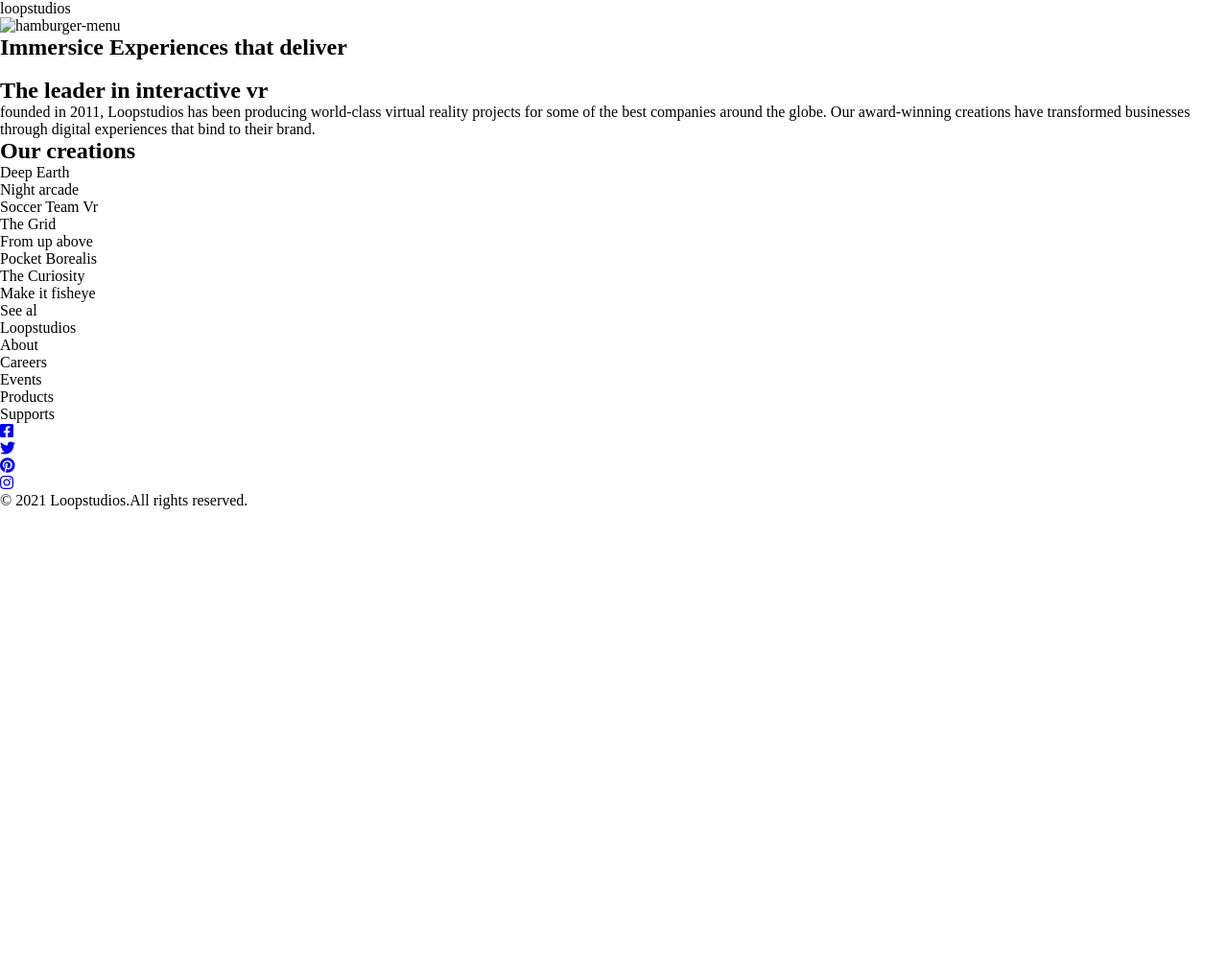
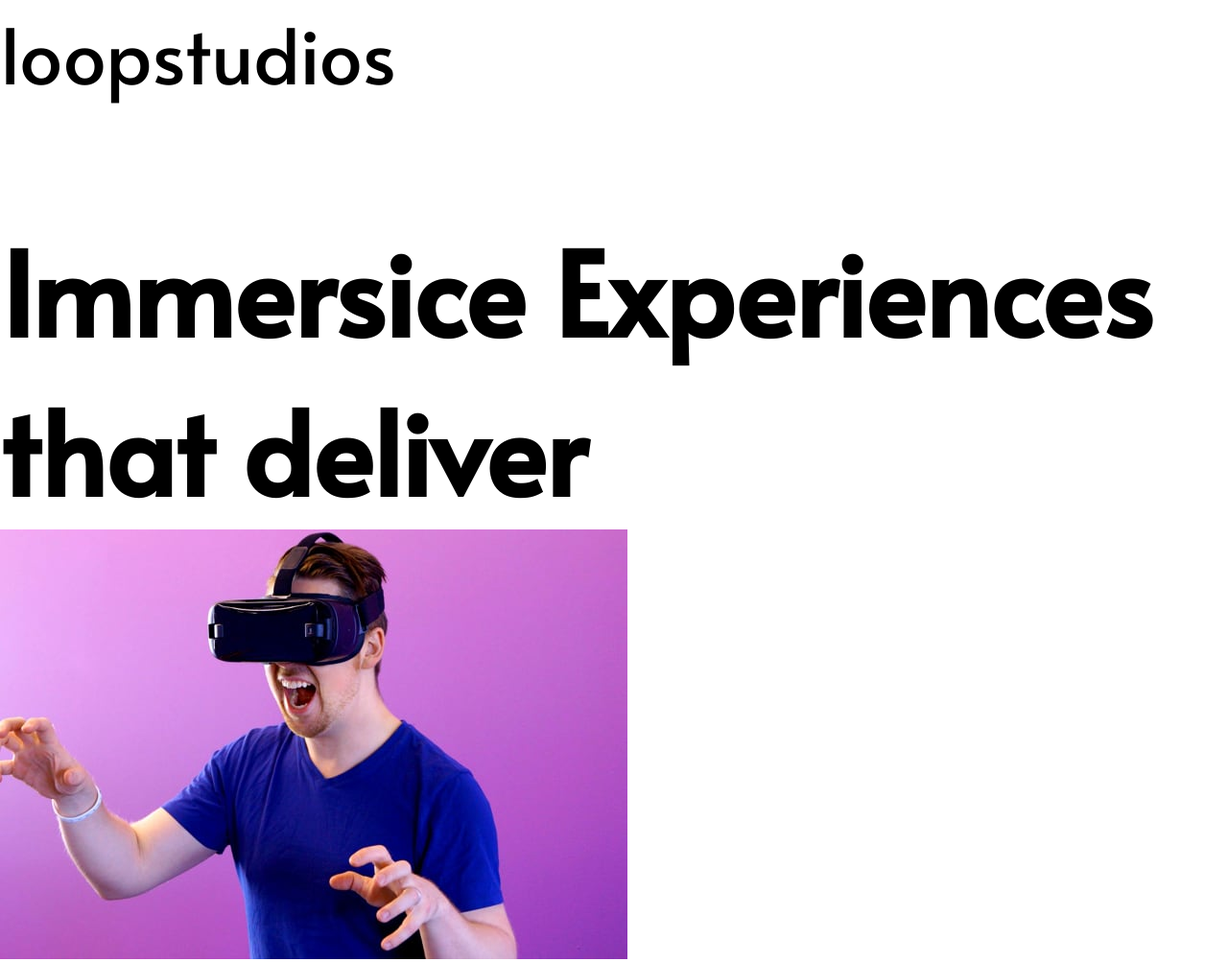
Before and after one commit to AsanteWiebers/Loopstudios_assignment, a plain HTML site: page index.html in a window 1280 px wide. Shown: the top 1003 px of the page at 96% size. Before the commit the page ends 800 px from the top, so only its background shows below. Drawn offline with Linux system fonts and the light colour scheme.

Commit message:
basic scss styling

```diff
--- /dev/null
+++ b/Css/styles.scss
@@ -0,0 +1,19 @@
+@import url('https://fonts.googleapis.com/css2?family=Alata&display=swap');
+@import url('https://fonts.googleapis.com/css2?family=Josefin+Sans:wght@300&display=swap');
+
+* {
+box-sizing: border-box;
+padding: 0;
+margin: 0;
+}
+
+
+$primary_color: hsl(0, 0%, 100%);
+$secondary_color: hsl(0, 0%, 0%);
+$primary_gray: hsl(0, 0%, 55%);
+$secondary_gray: hsl(0, 0%, 41%);
+
+body{
+font-size: 5em;
+font-family: 'Alata', sans-serif;
+}
--- a/index.html
+++ b/index.html
@@ -9,9 +9,10 @@
     <link rel="stylesheet" href="https://cdnjs.cloudflare.com/ajax/libs/font-awesome/5.15.3/css/all.min.css" integrity="sha512-iBBXm8fW90+nuLcSKlbmrPcLa0OT92xO1BIsZ+ywDWZCvqsWgccV3gFoRBv0z+8dLJgyAHIhR35VZc2oM/gI1w==" crossorigin="anonymous" />
 </head>
 <body>
+
         <section class="header">
             <p class="header_title">loopstudios</p>
-                <img class="hamburger" src="" alt="hamburger-menu">
+                <img class="hamburger" id="hamburger-onclick" src="./Dist/Images/2021_block1-master-images-mobile/images/mobile/images_icon-hamburger.svg" alt="hamburger-menu">
 
                 <div class="header_box">
                     <h1 class="banner">Immersice Experiences that deliver</h1>
@@ -21,7 +22,7 @@
 
 
          <main class="main_area">
-            <img src="" alt="">
+            <img src="./Dist/Images/2021_block1-master-images-mobile/images/mobile/image-interactive.jpg" alt="virtual reality image">
 
             <h2 class="main_title">
             The leader in interactive vr
@@ -38,16 +39,16 @@
          <section class="grid">
             <h2 class="grid_title">Our creations</h2>
                 <div class="grid_images">
-                    <div class="grid_items">Deep Earth</div>
-                    <div class="grid_items">Night arcade</div>
-                    <div class="grid_items">Soccer Team Vr</div>
-                    <div class="grid_items">The Grid</div>
-                    <div class="grid_items">From up above</div>
-                    <div class="grid_items">Pocket Borealis</div>
-                    <div class="grid_items">The Curiosity</div>
-                    <div class="grid_items">Make it fisheye</div>
+                    <div class="grid_items"><img src="./Dist/Images/2021_block1-master-images-mobile/images/mobile/image-deep-earth.jpg" alt="Earth vieuw from space"> Deep Earth</div>
+                    <div class="grid_items"><img src="./Dist/Images/2021_block1-master-images-mobile/images/mobile/image-night-arcade.jpg" alt="Night arcade"> Night arcade</div>
+                    <div class="grid_items"><img src="./Dist/Images/2021_block1-master-images-mobile/images/mobile/image-soccer-team.jpg" alt="Soccerplayer"> Soccer Team Vr</div>
+                    <div class="grid_items"><img src="./Dist/Images/2021_block1-master-images-mobile/images/mobile/image-grid.jpg" alt="Racegrid"> The Grid</div>
+                    <div class="grid_items"><img src="./Dist/Images/2021_block1-master-images-mobile/images/mobile/image-from-above.jpg"alt="Helicopter vieuw"> From up above</div>
+                    <div class="grid_items"><img src="./Dist/Images/2021_block1-master-images-mobile/images/mobile/image-pocket-borealis.jpg"alt="Borealis"> Pocket Borealis</div>
+                    <div class="grid_items"><img src="./Dist/Images/2021_block1-master-images-mobile/images/mobile/image-curiosity.jpg" alt="Satelite"> The Curiosity</div>
+                    <div class="grid_items"><img src="./Dist/Images/2021_block1-master-images-mobile/images/mobile/image-fisheye.jpg" alt="Fisheye"> Make it fisheye</div>
 
-              <p>See al</p>
+              <p class="grid_text">See al</p>
           </div>
 
          </section>
```
Also changed, not shown: Css/styles.css, Dist/Images/2021_block1-master-images-mobile/images/mobile/images_icon-hamburger.svg (added), 1 other file.
